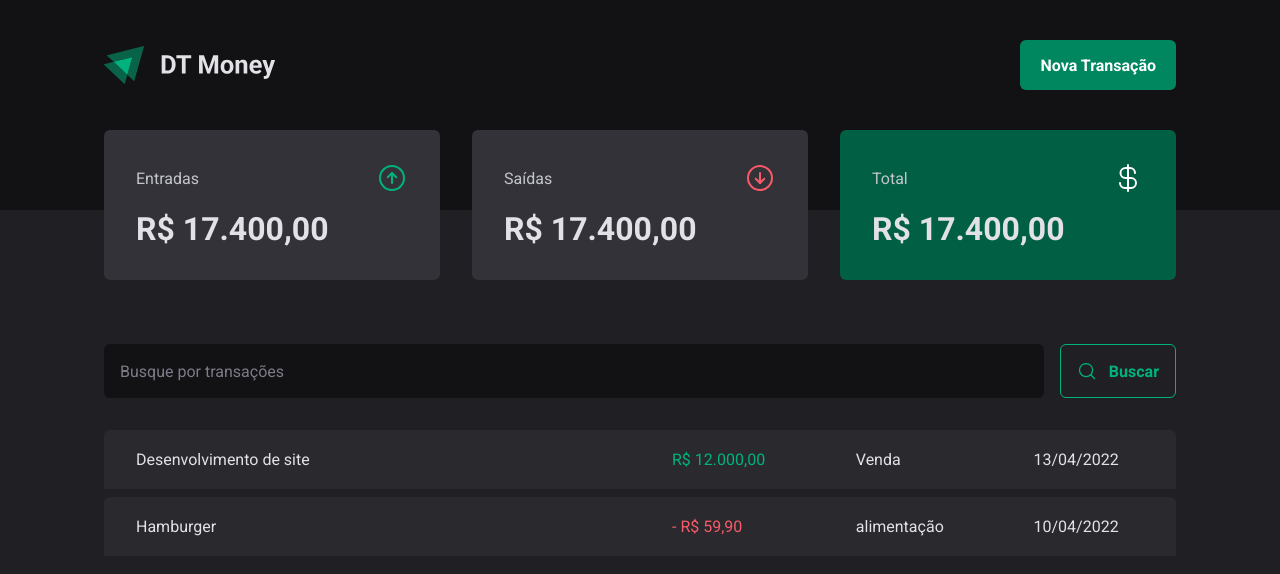
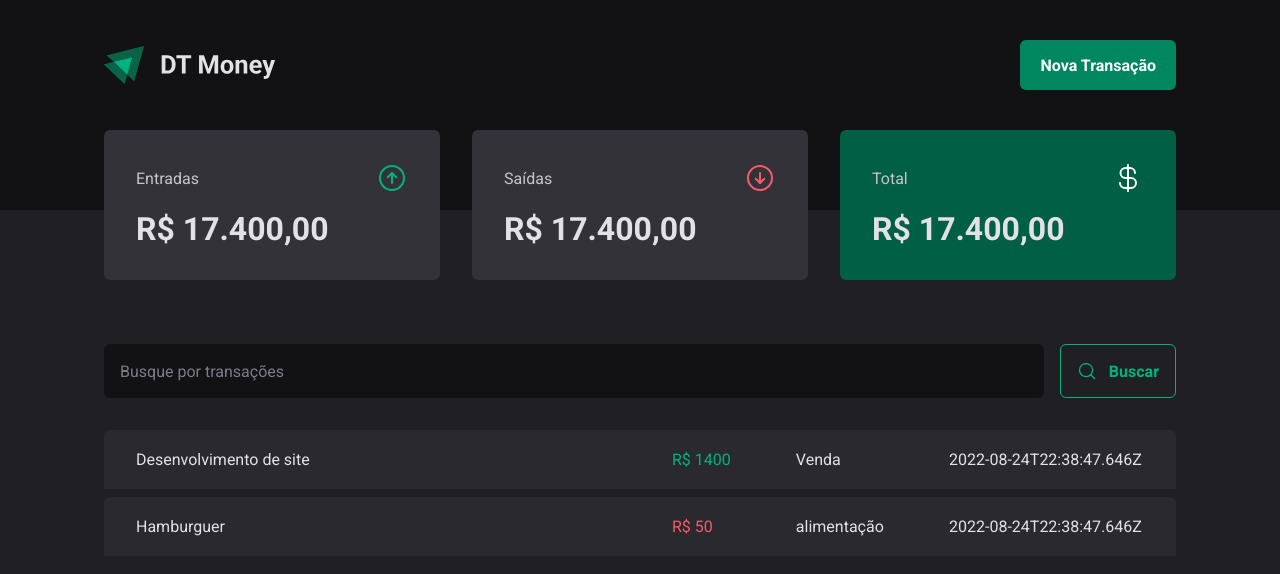
Before and after one commit to leandrotune/03-dt-money, a React (Vite) app: page / in a window 1280 px wide. Shown: the top 574 px of the page. Built offline with nearby package versions, Linux system fonts and the light colour scheme; data requests are answered from the project's data file.

Commit message:
Configurando JSON Server : Realizando requisições HTTP

```diff
--- a/package.json
+++ b/package.json
@@ -5,6 +5,7 @@
   "type": "module",
   "scripts": {
     "dev": "vite",
+    "dev:server": "json-server server.json -w -d 500",
     "build": "tsc && vite build",
     "preview": "vite preview"
   },
@@ -21,6 +22,7 @@
     "@types/react-dom": "^18.0.6",
     "@types/styled-components": "^5.1.26",
     "@vitejs/plugin-react": "^2.0.1",
+    "json-server": "^0.17.0",
     "typescript": "^4.6.4",
     "vite": "^3.0.7"
   }
--- /dev/null
+++ b/server.json
@@ -0,0 +1,20 @@
+{
+  "transactions": [
+    {
+      "id": 1,
+      "description": "Desenvolvimento de site",
+      "type": "income",
+      "category": "Venda",
+      "price": 1400,
+      "createdAt": "2022-08-24T22:38:47.646Z"
+    },
+    {
+      "id": 2,
+      "description": "Hamburguer",
+      "type": "outcome",
+      "category": "alimentação",
+      "price": 50,
+      "createdAt": "2022-08-24T22:38:47.646Z"
+    }
+  ]
+}
--- a/src/main.tsx
+++ b/src/main.tsx
@@ -3,7 +3,7 @@
 import { App } from './App'
 
 ReactDOM.createRoot(document.getElementById('root') as HTMLElement).render(
-  <React.StrictMode>
+  // <React.StrictMode>
     <App />
-  </React.StrictMode>
+  // </React.StrictMode>
 )
--- a/src/pages/Transactions/index.tsx
+++ b/src/pages/Transactions/index.tsx
@@ -1,9 +1,35 @@
+import { useEffect, useState } from "react";
 import { Header } from "../../components/Header";
 import { Summary } from "../../components/Summary";
 import { SearcForm } from "./components/SearchForm";
 import { PriceHighlight, TransactionsContainer, TransactionsTable } from "./styles";
 
+interface Transaction {
+  id: number;
+  description: string;
+  type: 'income' | 'outcome';
+  category: string;
+  price: number;
+  createdAt: string;
+}
+
 export function Transactions() {
+  const [transactions, setTransactions] = useState<Transaction[]>([])
+
+  console.log(transactions)
+
+  useEffect(() => {
+    async function loadTransaction() {
+      const response = await fetch('http://localhost:3000/transactions')
+      const data = await response.json();
+
+        setTransactions(data)
+      }
+
+    loadTransaction();
+  },[])
+
+
   return(
     <section>
       <Header />
@@ -14,27 +40,20 @@
 
         <TransactionsTable>
           <tbody>
-            <tr>
-              <td width="50%">Desenvolvimento de site</td>
-              <td>
-                <PriceHighlight variant="income">
-                  R$ 12.000,00
-                </PriceHighlight>
-              </td>
-              <td>Venda</td>
-              <td>13/04/2022</td>
-            </tr>
-
-            <tr>
-              <td width="50%">Hamburger</td>
-              <td>
-                <PriceHighlight variant="outcome">
-                  - R$ 59,90
-                </PriceHighlight>
-              </td>
-              <td>alimentação</td>
-              <td>10/04/2022</td>
-            </tr>
+            {transactions.map(transaction => {
+              return (
+                <tr key={transaction.id}>
+                  <td width="50%">{transaction.description}</td>
+                  <td>
+                    <PriceHighlight variant={transaction.type}>
+                      R$ {transaction.price}
+                    </PriceHighlight>
+                  </td>
+                  <td>{transaction.category}</td>
+                  <td>{transaction.createdAt}</td>
+                </tr>
+              )
+            })}
           </tbody>
         </TransactionsTable>
       </TransactionsContainer>
```
Also changed, not shown: 1 other file (tests, documents, lock files or other folders).
